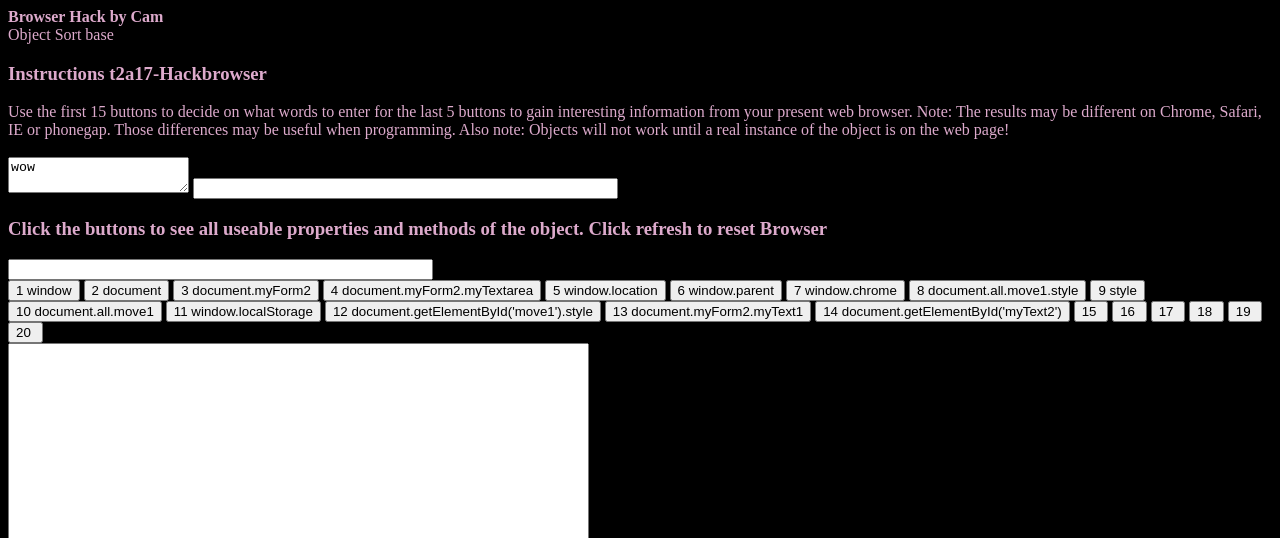
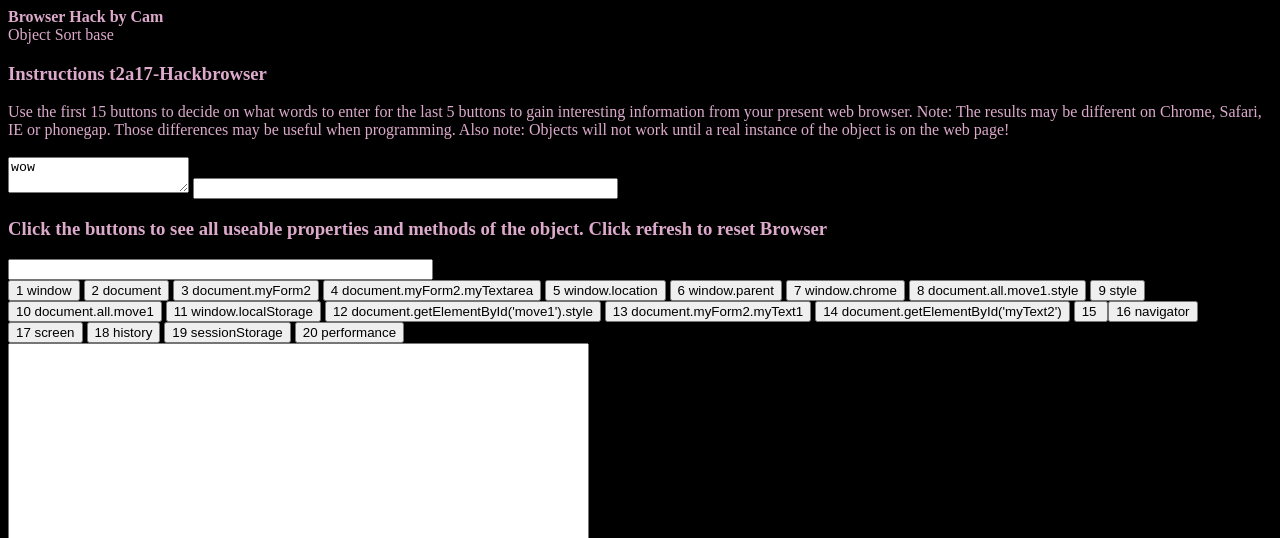
Before and after one commit to Amia-39/Gamedev-cam-2026-27, a plain HTML site: page public/t2a17-hackbrowser-cam.html in a window 1280 px wide. Shown: the top 538 px of the page. Drawn offline with Linux system fonts and the light colour scheme.

Commit message:
Update t2a17-hackbrowser-cam.html

```diff
--- a/public/t2a17-hackbrowser-cam.html
+++ b/public/t2a17-hackbrowser-cam.html
@@ -226,12 +226,11 @@ Use the first 15 buttons to decide on what words to enter for the last 5 buttons
 <input type=button value="12 document.getElementById('move1').style" onclick="{myObjectData(document.getElementById('move1').style)}">
 <input type=button id="my10" value="13 document.myForm2.myText1" onclick="{myObjectData(document.myForm2.myText1)}">
 <input type=button value="14 document.getElementById('myText2')" onclick="{myObjectData(document.getElementById('myText2'))}">
-<input type=button value="15 " onclick="{myObjectData()}">
-<input type=button value="16 " onclick="{myObjectData()}">
-<input type=button value="17 " onclick="{myObjectData()}">
-<input type=button value="18 " onclick="{myObjectData()}">
-<input type=button value="19 " onclick="{myObjectData()}">
-<input type=button value="20 " onclick="{myObjectData()}">
+<input type=button value="15 " onclick="{myObjectData()}"><input type=button value="16 navigator" onclick="myObjectData(navigator)">
+<input type=button value="17 screen" onclick="myObjectData(screen)">
+<input type=button value="18 history" onclick="myObjectData(window.history)">
+<input type=button value="19 sessionStorage" onclick="myObjectData(sessionStorage)">
+<input type=button value="20 performance" onclick="myObjectData(performance)">
 <br>
 
 
```
